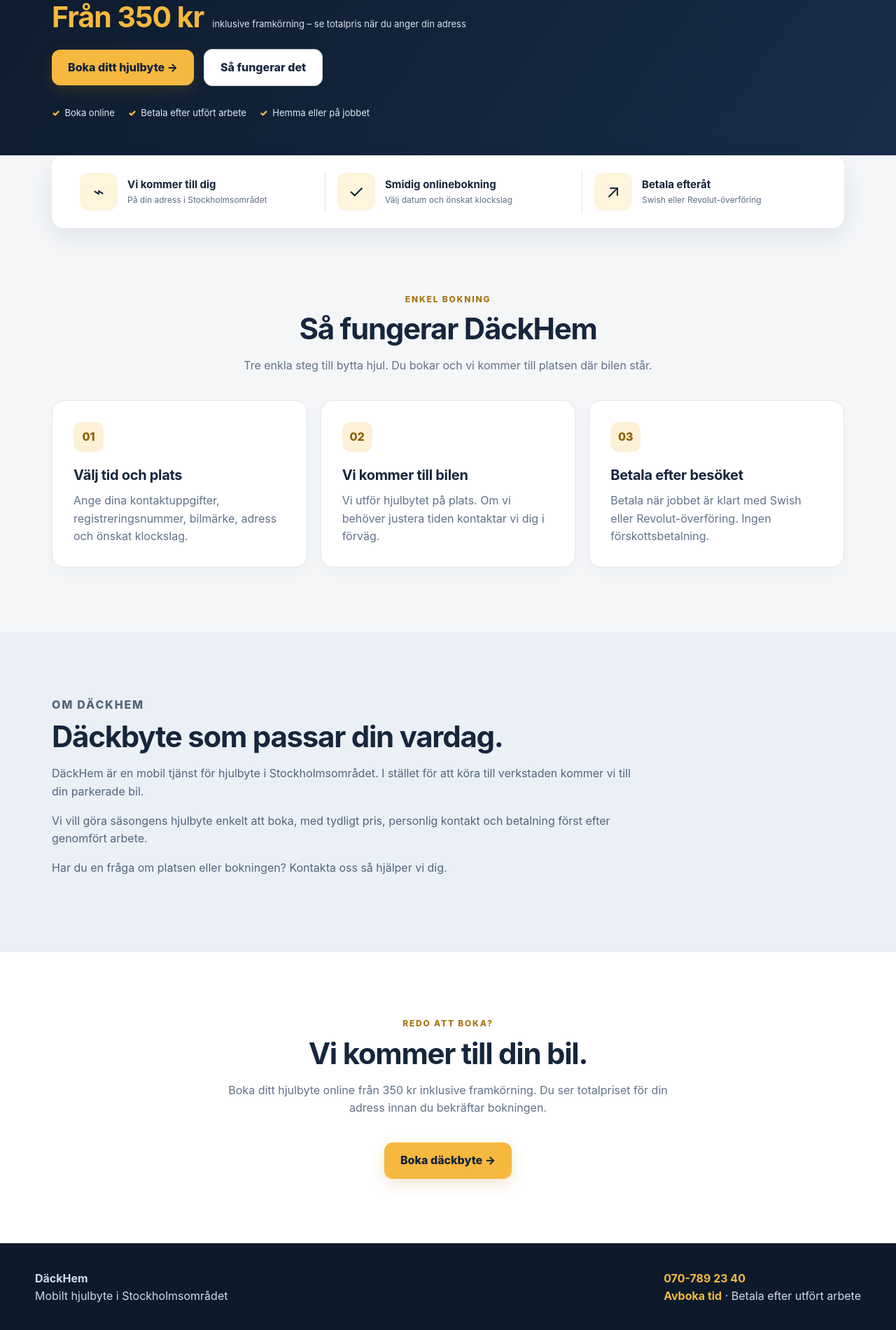
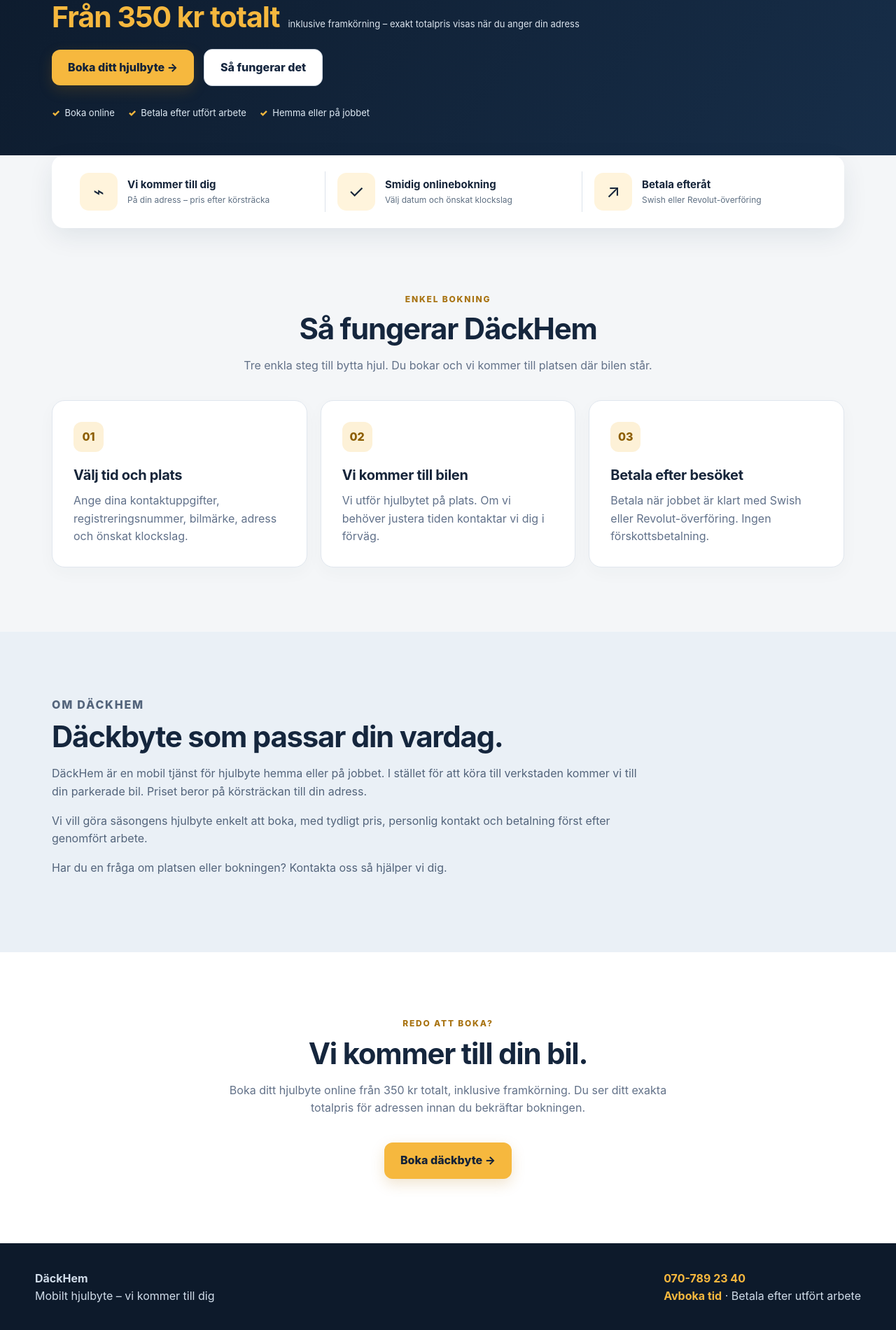
Before and after one commit to mesgun-gebremikael/DackHem, a plain HTML site: page DackHem.Api/wwwroot/index.html in a window 1280 px wide. Shown: the part 415-2316 px from the top of the page at 70% size. Drawn offline with Linux system fonts and the light colour scheme.

Commit message:
Clarify starting total price and remove Stockholm-only wording

```diff
--- a/DackHem.Api/wwwroot/index.html
+++ b/DackHem.Api/wwwroot/index.html
@@ -1,8 +1,8 @@
 <!doctype html>
 <html lang="sv"><head><meta charset="utf-8"><meta name="viewport" content="width=device-width,initial-scale=1">
-<meta name="description" content="DäckHem erbjuder mobilt hjulbyte hemma eller på jobbet i Stockholmsområdet. Boka smidigt online från 350 kr inklusive framkörning. Totalpriset visas innan du bokar.">
+<meta name="description" content="DäckHem erbjuder mobilt hjulbyte hemma eller på jobbet. Från 350 kr totalt inklusive framkörning. Se ditt exakta totalpris för adressen innan du bokar.">
 <meta name="theme-color" content="#0d1a2b">
-<title>DäckHem – Mobilt hjulbyte hemma eller på jobbet i Stockholm</title>
+<title>DäckHem – Mobilt hjulbyte hemma eller på jobbet</title>
 <link rel="icon" href="/favicon.svg" type="image/svg+xml">
 <style>
 :root{font-family:Inter,system-ui,-apple-system,"Segoe UI",sans-serif;background:#f4f6f8;color:#16253a}
@@ -104,10 +104,10 @@ form#booking{grid-template-columns:1fr}.wide{grid-column:auto}.bookingLayout{gap
 </div></header>
 <div class="heroWrap"><div class="hero">
 <div>
-<p class="eyebrow">Mobil däckservice i Stockholmsområdet</p>
+<p class="eyebrow">Mobil däckservice hemma eller på jobbet</p>
 <h1>Hjulbyte där du är.<br><em>Enkelt från start.</em></h1>
 <p class="lead">Slipp köer och verkstadsbesök. Vi kommer till din bil och hjälper dig att byta hjul hemma eller på jobbet.</p>
-<div class="heroPrice"><strong>Från 350 kr</strong><span>inklusive framkörning – se totalpris när du anger din adress</span></div>
+<div class="heroPrice"><strong>Från 350 kr totalt</strong><span>inklusive framkörning – exakt totalpris visas när du anger din adress</span></div>
 <div class="heroActions"><a href="/boka.html" class="btn">Boka ditt hjulbyte →</a><a href="#sa-funkar-det" class="btn btn-outline">Så fungerar det</a></div>
 <div class="heroBadges"><span>Boka online</span><span>Betala efter utfört arbete</span><span>Hemma eller på jobbet</span></div>
 </div>
@@ -115,7 +115,7 @@ form#booking{grid-template-columns:1fr}.wide{grid-column:auto}.bookingLayout{gap
 </div></div>
 <main>
 <div class="container valueStrip"><div class="valueGrid">
-<div class="valueItem"><span class="valueIcon" aria-hidden="true">⌁</span><div><strong>Vi kommer till dig</strong><small>På din adress i Stockholmsområdet</small></div></div>
+<div class="valueItem"><span class="valueIcon" aria-hidden="true">⌁</span><div><strong>Vi kommer till dig</strong><small>På din adress – pris efter körsträcka</small></div></div>
 <div class="valueItem"><span class="valueIcon" aria-hidden="true">✓</span><div><strong>Smidig onlinebokning</strong><small>Välj datum och önskat klockslag</small></div></div>
 <div class="valueItem"><span class="valueIcon" aria-hidden="true">↗</span><div><strong>Betala efteråt</strong><small>Swish eller Revolut-överföring</small></div></div>
 </div></div>
@@ -128,13 +128,13 @@ form#booking{grid-template-columns:1fr}.wide{grid-column:auto}.bookingLayout{gap
 </div></div></section>
 <section class="block about" id="om-oss"><div class="container aboutGrid">
 <div class="aboutText"><p class="sectionLabel">Om DäckHem</p><h2>Däckbyte som passar din vardag.</h2>
-<p>DäckHem är en mobil tjänst för hjulbyte i Stockholmsområdet. I stället för att köra till verkstaden kommer vi till din parkerade bil.</p>
+<p>DäckHem är en mobil tjänst för hjulbyte hemma eller på jobbet. I stället för att köra till verkstaden kommer vi till din parkerade bil. Priset beror på körsträckan till din adress.</p>
 <p>Vi vill göra säsongens hjulbyte enkelt att boka, med tydligt pris, personlig kontakt och betalning först efter genomfört arbete.</p>
 <p>Har du en fråga om platsen eller bokningen? Kontakta oss så hjälper vi dig.</p></div>
 
 </div></section>
-<section class="block" style="background:#fff"><div class="container center"><p class="sectionLabel">Redo att boka?</p><h2>Vi kommer till din bil.</h2><p class="sectionLead">Boka ditt hjulbyte online från 350 kr inklusive framkörning. Du ser totalpriset för din adress innan du bekräftar bokningen.</p><a href="/boka.html" class="btn">Boka däckbyte →</a></div></section></main>
-<footer><div class="footerInner"><div><strong>DäckHem</strong><div>Mobilt hjulbyte i Stockholmsområdet</div></div><div><a href="tel:0707892340">070-789 23 40</a><div><a href="/cancel.html">Avboka tid</a> · Betala efter utfört arbete</div></div></div></footer>
+<section class="block" style="background:#fff"><div class="container center"><p class="sectionLabel">Redo att boka?</p><h2>Vi kommer till din bil.</h2><p class="sectionLead">Boka ditt hjulbyte online från 350 kr totalt, inklusive framkörning. Du ser ditt exakta totalpris för adressen innan du bekräftar bokningen.</p><a href="/boka.html" class="btn">Boka däckbyte →</a></div></section></main>
+<footer><div class="footerInner"><div><strong>DäckHem</strong><div>Mobilt hjulbyte – vi kommer till dig</div></div><div><a href="tel:0707892340">070-789 23 40</a><div><a href="/cancel.html">Avboka tid</a> · Betala efter utfört arbete</div></div></div></footer>
 <script>
 if(location.hash==='#boka')location.replace('/boka.html');
 if(location.hash==='#avboka')location.replace('/cancel.html');
```
